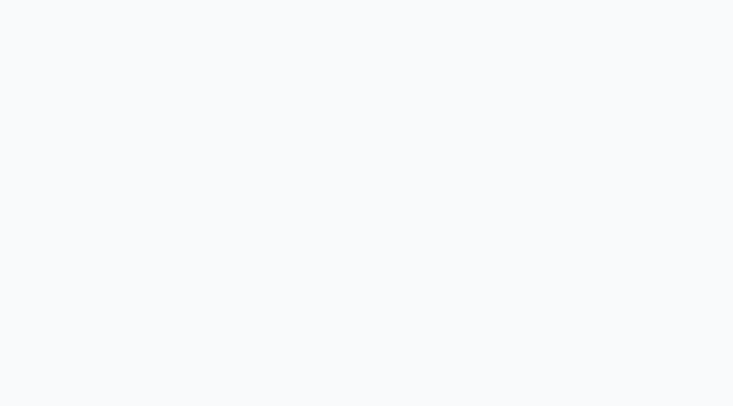
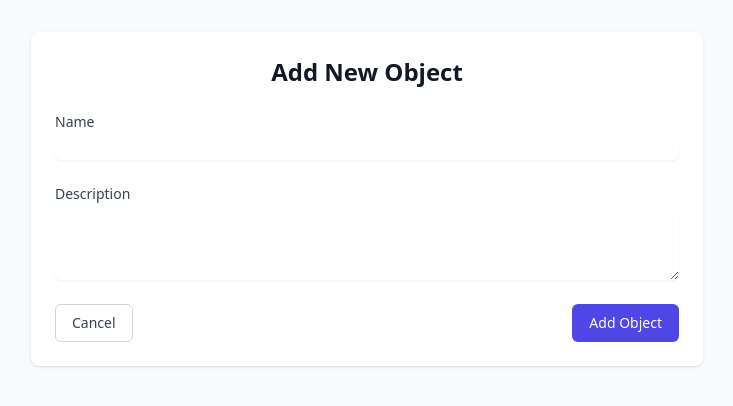
Before and after one commit to Runeword/troov, a Nuxt app in the folder frontend/: page /objects/add in a window 1280 px wide. Before the commit this address had no page. Shown: the top 406 px of the page, without its empty margins (273-1006 px from the left). Built offline with nearby package versions, Linux system fonts and the light colour scheme.

Commit message:
feat(add-page): create the 'add' page with a form to add a new object

```diff
--- /dev/null
+++ b/frontend/pages/objects/add.vue
@@ -0,0 +1,82 @@
+<template>
+  <div class="max-w-2xl mx-auto">
+    <div class="bg-white shadow rounded-lg p-6">
+      <h2 class="text-2xl font-bold text-gray-900 text-center mb-6">
+        Add New Object
+      </h2>
+      <form @submit.prevent="handleSubmit" class="space-y-6">
+        <div>
+          <label for="name" class="block text-sm font-medium text-gray-700">Name</label>
+          <input
+            id="name"
+            v-model="name"
+            type="text"
+            required
+            class="mt-1 block w-full rounded-md border-gray-300 shadow-sm focus:border-indigo-500 focus:ring-indigo-500"
+          >
+        </div>
+        <div>
+          <label for="description" class="block text-sm font-medium text-gray-700">Description</label>
+          <textarea
+            id="description"
+            v-model="description"
+            rows="3"
+            required
+            class="mt-1 block w-full rounded-md border-gray-300 shadow-sm focus:border-indigo-500 focus:ring-indigo-500"
+          />
+        </div>
+        <div class="flex justify-between">
+          <NuxtLink
+            to="/objects"
+            class="inline-flex items-center px-4 py-2 border border-gray-300 text-sm font-medium rounded-md text-gray-700 bg-white hover:bg-gray-50"
+          >
+            Cancel
+          </NuxtLink>
+          <button
+            type="submit"
+            class="inline-flex items-center px-4 py-2 border border-transparent text-sm font-medium rounded-md text-white bg-indigo-600 hover:bg-indigo-700 focus:outline-none focus:ring-2 focus:ring-offset-2 focus:ring-indigo-500"
+          >
+            Add Object
+          </button>
+        </div>
+      </form>
+    </div>
+  </div>
+</template>
+
+<script setup>
+const name = ref('')
+const description = ref('')
+const router = useRouter()
+
+const handleSubmit = async () => {
+  try {
+    const token = localStorage.getItem('token')
+    if (!token) {
+      router.push('/login')
+      return
+    }
+
+    const response = await fetch('http://localhost:3001/api/objects', {
+      method: 'POST',
+      headers: {
+        'Content-Type': 'application/json',
+        Authorization: `Bearer ${token}`,
+      },
+      body: JSON.stringify({
+        name: name.value,
+        description: description.value,
+      }),
+    })
+
+    if (response.ok) {
+      router.push('/objects')
+    } else {
+      throw new Error('Failed to create object')
+    }
+  } catch (error) {
+    console.error('Error creating object:', error)
+    alert('Error creating object')
+  }
+}
+</script>
```
